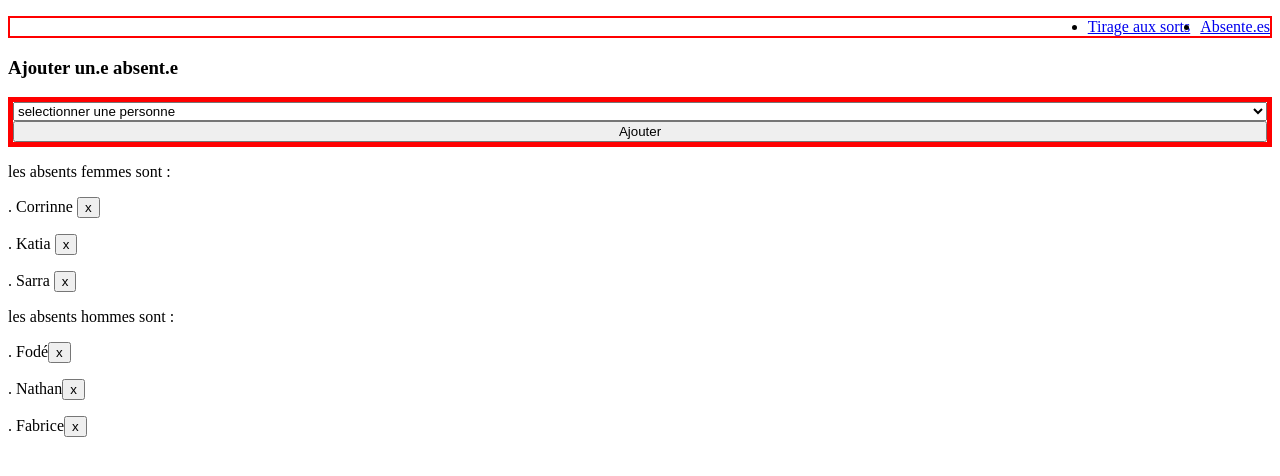
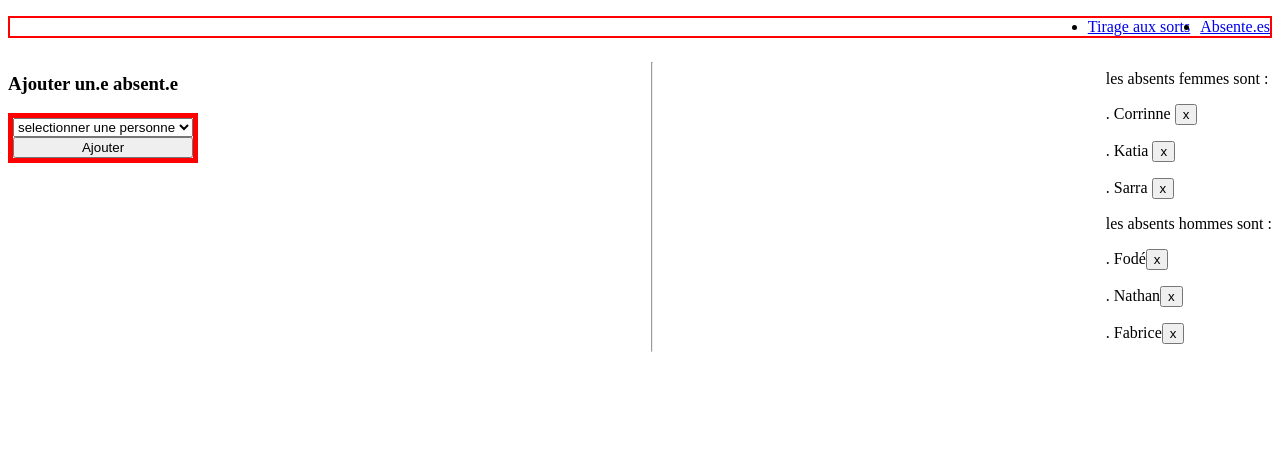
Before and after one commit to AssaNiang/tirage-au-sort, an Angular app: page /Absents in a window 1280 px wide. Shown: the top 476 px of the page. Built offline with nearby package versions, Linux system fonts and the light colour scheme.

Commit message:
modification de dropdown.comonent.ts

```diff
--- a/src/app/components/absent-man/absent-man.component.html
+++ b/src/app/components/absent-man/absent-man.component.html
@@ -1,7 +1,7 @@
 
 <div>
     <!-- <p *ngIf="absentMan">{{absentMan.firstname}}<button (click)="addRemove()">x</button></p> -->
-    <p *ngIf="absentMan2"> . {{absentMan2.firstname}}<button (click)="addRemove2()">x</button></p>
+    <p *ngIf="absentMan2" > . {{absentMan2.firstname}}<button (click)="addRemove2()">x</button></p>
 
 
 
--- a/src/app/components/absent-man/absent-man.component.ts
+++ b/src/app/components/absent-man/absent-man.component.ts
@@ -11,6 +11,7 @@ export class AbsentManComponent {
   // je reçois la valeur du parent absent
 // @Input() absentMan!:Students;
 @Input() absentMan2!:Students_Abs;
+
 @Input() item!:string;
 
 //je transmets la valeur de l'enfant  au parent absent
--- a/src/app/components/dropdown/dropdown.component.html
+++ b/src/app/components/dropdown/dropdown.component.html
@@ -11,5 +11,5 @@
 
 <!-- <p>You selected {{selected}}<button>x</button></p> -->
 <!-- <button (click)="addName()">You selected {{selected}}<button>x</button></button> -->
-<button (click)="addName()">Ajouter</button>
+<button (click)="addName()" >Ajouter</button>
 </div>
--- a/src/app/pages/absent/absent.component.css
+++ b/src/app/pages/absent/absent.component.css
@@ -0,0 +1,4 @@
+.container{
+    display:flex;
+    gap:20%;
+}
--- a/src/app/pages/absent/absent.component.html
+++ b/src/app/pages/absent/absent.component.html
@@ -1,24 +1,28 @@
-<app-dropdown >
-    <app-absent-man></app-absent-man>
+<div class="container">
+    <app-dropdown>
+        <app-absent-man ></app-absent-man>
     </app-dropdown>
+<hr>
 
-
+    <div class="container-Abs">
         <div>
             <p>les absents femmes sont :</p>
             <ng-container *ngFor="let absent of  StudentInClass">
-        <app-absent-woman *ngIf=" absent.isPresent==false && absent.isWoman"[absentWoman]="absent" (removeElement1)="addRemove1()"></app-absent-woman>
+                <app-absent-woman *ngIf=" absent.isPresent==false && absent.isWoman" [absentWoman]="absent"
+                    (removeElement1)="addRemove1()"></app-absent-woman>
             </ng-container>
         </div>
 
         <div>
             <p>les absents hommes sont :</p>
             <ng-container *ngFor="let absent of  StudentInClass">
-            <app-absent-man *ngIf="absent.isPresent==false && absent.isWoman==false" [absentMan2]="absent" (removeElement)="addRemove()"></app-absent-man>
+                <app-absent-man *ngIf="absent.isPresent==false && absent.isWoman==false" [absentMan2]="absent"
+                    (removeElement)="addRemove()"></app-absent-man>
             </ng-container>
         </div>
+    </div>
 
-
-
+</div>
 
 <!-- <p>les absents hommes sont :</p>
 <ng-container *ngFor="let absent of  StudentInClass">
```
Lines whose indentation alone changed are shown as unchanged.
